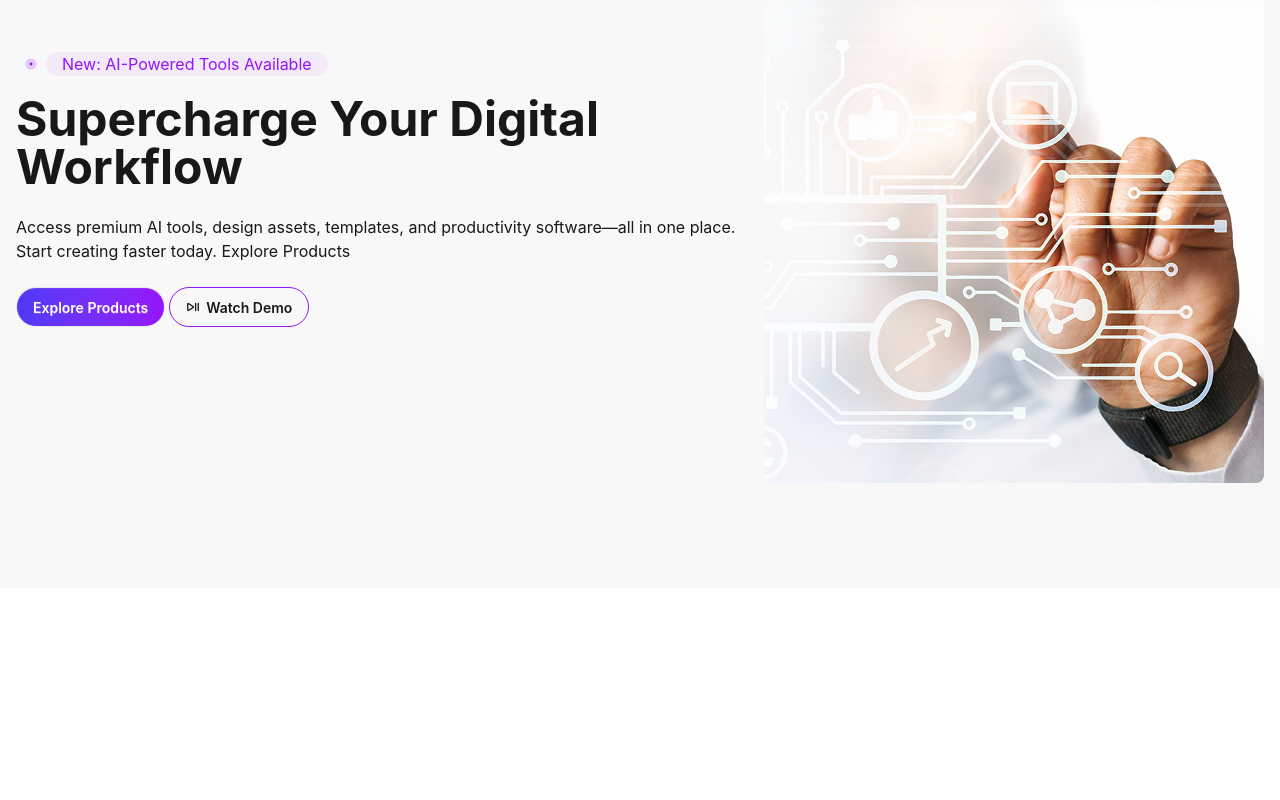
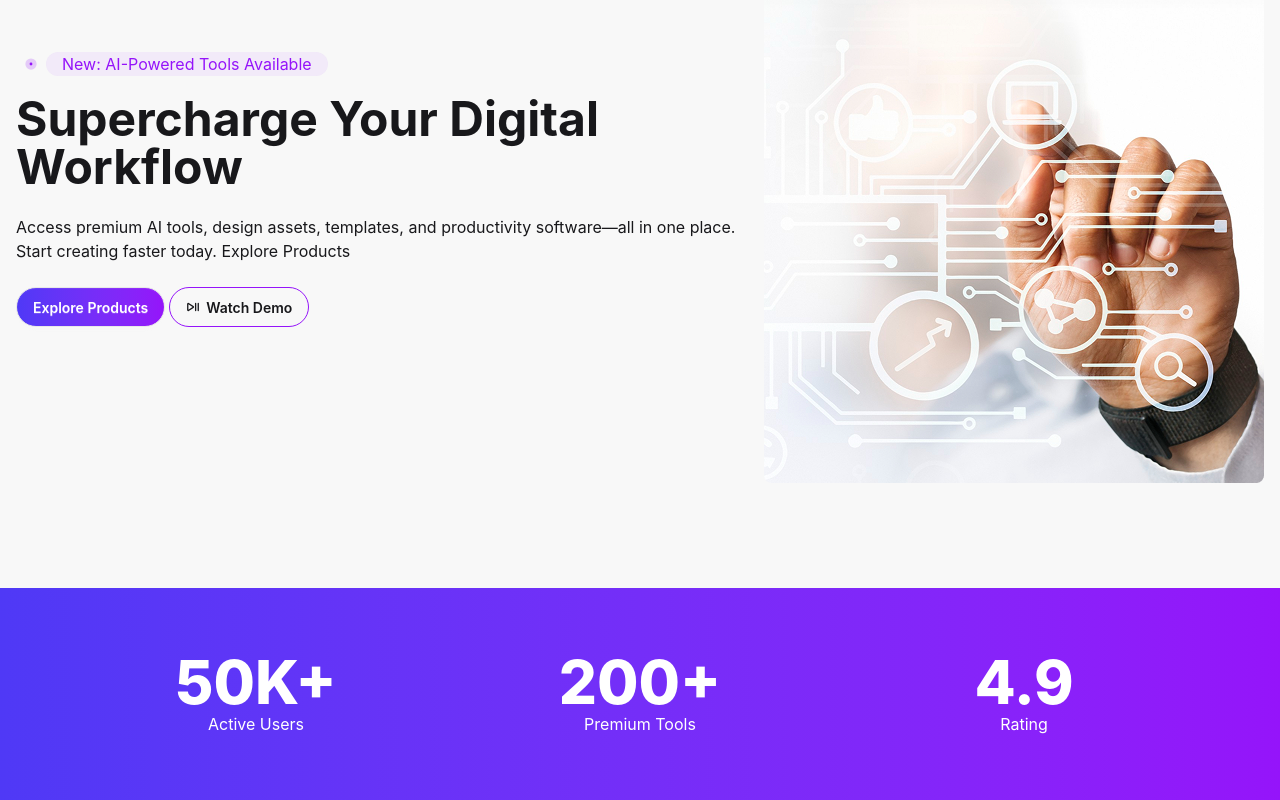
Before and after one commit to farhan-al-shahrier-siam/digiTools-platform, a React (Vite) app: page / in a window 1280 px wide. Shown: the part 277-1077 px from the top of the page. Before the commit the page ends 865 px from the top, so only its background shows below. Built offline with nearby package versions, Linux system fonts and the light colour scheme.

Commit message:
Status Section is done as per figma

```diff
--- a/src/App.jsx
+++ b/src/App.jsx
@@ -1,6 +1,7 @@
 import "./App.css";
 import Banner from "./components/Banner/Banner";
 import Navbar from "./components/Navbar/Navbar";
+import StatusSection from "./components/StatusSection/StatusSection";
 
 function App() {
     return (
@@ -8,6 +9,8 @@ function App() {
           <Navbar></Navbar>
 
           <Banner></Banner>
+
+          <StatusSection></StatusSection>
         </>
     );
 }
--- /dev/null
+++ b/src/components/StatusSection/StatusSection.jsx
@@ -0,0 +1,22 @@
+import React from "react";
+
+const StatusSection = () => {
+    return (
+        <div className="bg-linear-to-r from-[#4F39F6] to-[#9514FA] p-16 grid md:grid-cols-3 text-center text-white space-y-8 md:space-y-0">
+            <div>
+                <h1 className="font-extrabold text-6xl">50K+</h1>
+                <p className="">Active Users</p>
+            </div>
+            <div>
+                <h1 className="font-extrabold text-6xl">200+</h1>
+                <p>Premium Tools</p>
+            </div>
+            <div>
+                <h1 className="font-extrabold text-6xl">4.9</h1>
+                <p>Rating</p>
+            </div>
+        </div>
+    );
+};
+
+export default StatusSection;
```
